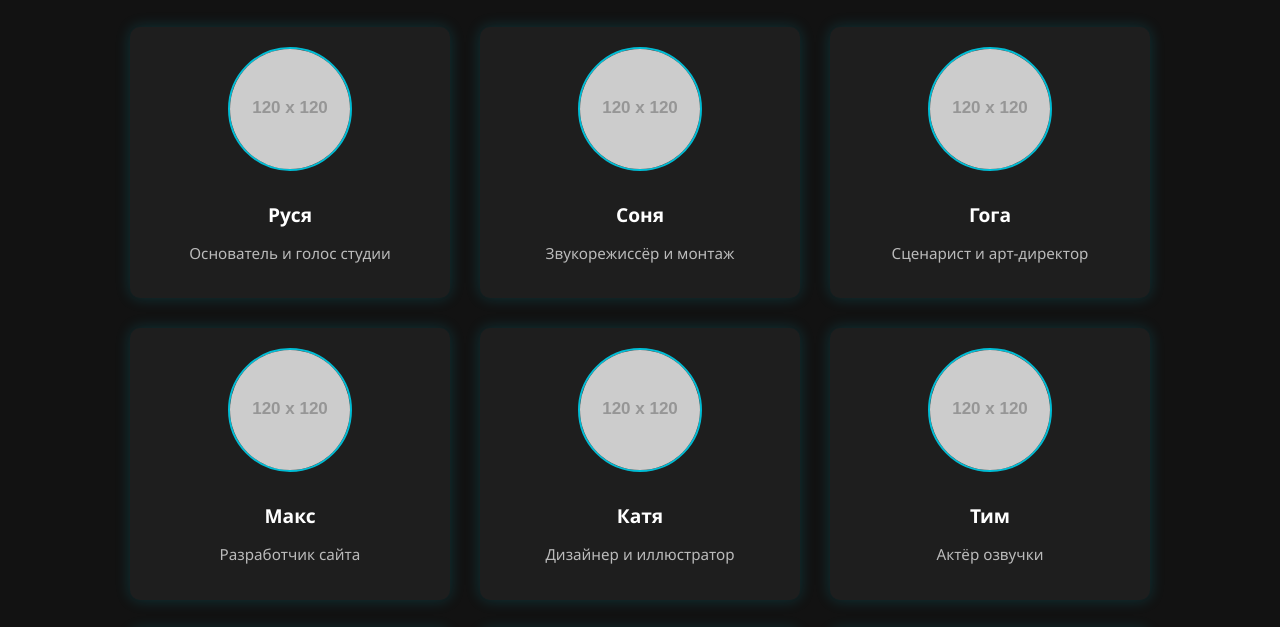
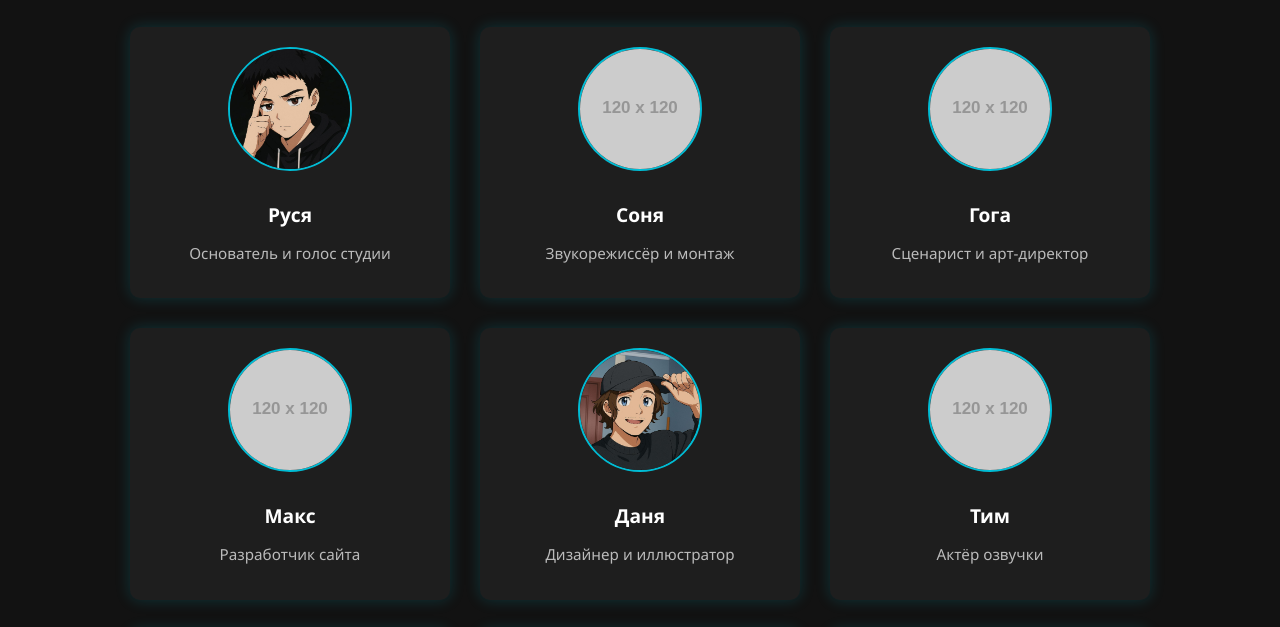
Before and after one commit to Rusawif/BezNZsite, a plain HTML site: page team.html in a window 1280 px wide. Shown: the part 105-732 px from the top of the page. Drawn offline with Linux system fonts and the light colour scheme; placeholder pictures from the web are drawn by us.

Commit message:
Add files via upload

```diff
--- a/team.html
+++ b/team.html
@@ -78,11 +78,11 @@
   <h1>Наша команда</h1>
 
   <div class="team-container">
-    <div class="member"><img src="https://via.placeholder.com/120" alt="Участник"><h3>Руся</h3><p>Основатель и голос студии</p></div>
+    <div class="member"><img src="./img/photo_2025-07-26_19-24-25.jpg" alt="Участник"><h3>Руся</h3><p>Основатель и голос студии</p></div>
     <div class="member"><img src="https://via.placeholder.com/120" alt="Участник"><h3>Соня</h3><p>Звукорежиссёр и монтаж</p></div>
     <div class="member"><img src="https://via.placeholder.com/120" alt="Участник"><h3>Гога</h3><p>Сценарист и арт-директор</p></div>
     <div class="member"><img src="https://via.placeholder.com/120" alt="Участник"><h3>Макс</h3><p>Разработчик сайта</p></div>
-    <div class="member"><img src="https://via.placeholder.com/120" alt="Участник"><h3>Катя</h3><p>Дизайнер и иллюстратор</p></div>
+    <div class="member"><img src="./img/photo_2025-07-26_19-26-37.jpg" alt="Участник"><h3>Даня</h3><p>Дизайнер и иллюстратор</p></div>
     <div class="member"><img src="https://via.placeholder.com/120" alt="Участник"><h3>Тим</h3><p>Актёр озвучки</p></div>
     <div class="member"><img src="https://via.placeholder.com/120" alt="Участник"><h3>Женя</h3><p>Менеджер проектов</p></div>
     <div class="member"><img src="https://via.placeholder.com/120" alt="Участник"><h3>Алина</h3><p>Соцсети и продвижение</p></div>
```
Also changed, not shown: img/photo_2025-07-26_19-24-25.jpg (added), img/photo_2025-07-26_19-26-37.jpg (added).
